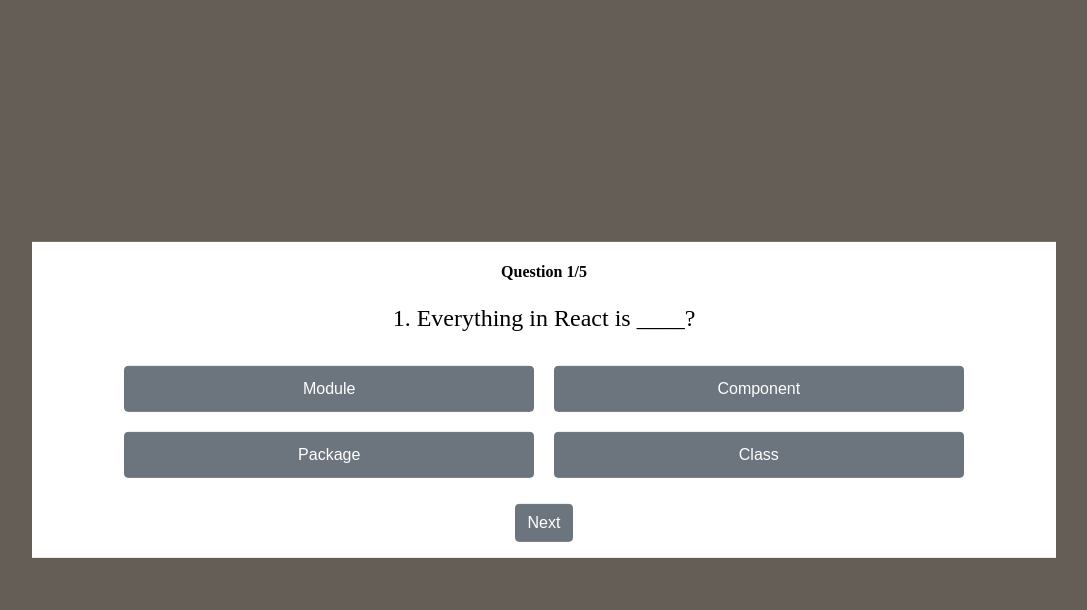
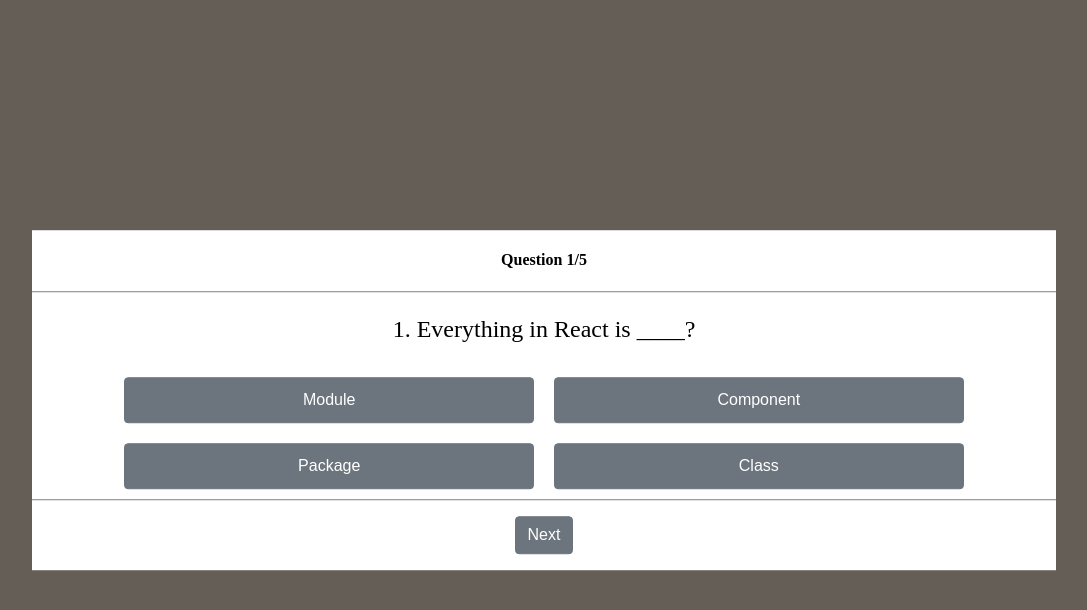
Before and after one commit to priyankanandi/quiz-with-react, a React (Create React App) app: page / in a window 1280 px wide. Both pictures are taken after a click on the button "Start". Shown: the top 610 px of the page, without its empty margins (96-1183 px from the left). Built offline with nearby package versions, Linux system fonts and the light colour scheme.

Commit message:
4 files modified, 1 added, 1 deleted

```diff
--- /dev/null
+++ b/api/questionsList.js
@@ -0,0 +1,33 @@
+export const questionsList = [
+    {
+      id: 0,
+      question: 'Everything in React is ____?',
+      answerindex : 1,
+      options: ['Module','Component','Package','Class']
+    },
+    {
+      id: 1,
+      question: 'What is Babel',
+      answerindex : 3,
+      options: ['A Compiler','An interpreter','A transpiler','Both Compiler and Transpilar']
+    },
+    {
+      id: 2,
+      question: 'What is ReactJS?',
+      answerindex : 2,
+      answer:'A Library for building interaction interfaces',
+      options: ['Server side Framework','User-interface framework','A Library for building interaction interfaces','Both 1 & 3']
+    },
+    {
+      id: 3,
+      question: 'In React what is used to pass data to a component from outside?',
+      answerindex : 2,
+      options: ['setState','render with arguments','props','PropTypes']
+    },
+    {
+      id: 4,
+      question: 'How many elements does a react component return?',
+      answerindex : 0,
+      options: ['Multiple Element','1 Element','2 Elements','0 Element']
+    },
+]
--- a/component/Modal/Modal.css
+++ b/component/Modal/Modal.css
@@ -8,6 +8,8 @@
 }
 .modal-title {
     font-size: 1rem;
+
+    border-bottom: 1px solid grey;
 }
 .modal-main {
     position:fixed;
@@ -19,6 +21,10 @@
     transform: translate(-50%,-50%);
   }
 
+  .modal-footer {
+    border-top: 1px solid grey;
+  }
+
 .close {
     background: transparent;
     border: none;
--- a/component/Modal/Modal.jsx
+++ b/component/Modal/Modal.jsx
@@ -1,32 +1,32 @@
 import React from 'react'
 
 //css
-import "./Modal.css";
+import './Modal.css';
 
 const Modal = (props) => {
-    const hideModal = props.show ? "modal display-block" : "modal display-none";
+    const hideModal = props.show ? 'modal display-block' : 'modal display-none';
     const disabled = props.disabled ? 'not-allowed' : 'pointer';
     return (
       <div className={hideModal}>
-          <div className="modal-main">
-            <div>
-              <h4 className="modal-title">Question {props.quizList.id}/{props.maxQuestions}</h4>
+          <div className='modal-main'>
+            <div className='modal-title'>
+              <h4>Question {props.questionNumber}/{props.maxQuestions}</h4>
             </div>
 
-            <div className="modal-body">
+            <div className='modal-body'>
               {props.children}
             </div>
 
-            <div>
-              {props.quizList.id > 1 && (
-                <button type="button" className="secondary" onClick={props.handlePrevious}>Previous</button>
-              )}
-              {props.quizList.id === props.maxQuestions  ? (
-                <button type="button" className={`${disabled} success`} disabled={disabled} onClick={props.handleSubmit}>Submit</button>
-              ) :
-              (props.quizList.id < props.maxQuestions  && (
-                <button type="button" className={`${disabled} secondary`} disabled={disabled}  onClick={props.handleNext}>Next</button>
-              ))}
+            <div className='modal-footer'>
+                  {props.questionNumber > 1 && (
+                  <button type='button' className='secondary' onClick={props.handlePrevious}>Previous</button>
+                )}
+                {props.questionNumber === props.maxQuestions ? (
+                  <button type='button' className={`${disabled} success`} disabled={props.disabled} onClick={props.handleSubmit}>Submit</button>
+                ) :
+                (props.questionNumber < props.maxQuestions  && (
+                  <button type='button' className={`${disabled} secondary`} disabled={props.disabled}  onClick={props.handleNext}>Next</button>
+                ))}
             </div>
 
           </div>
--- a/constants/questionsList.js
+++ /dev/null
@@ -1,7 +0,0 @@
-export const questionsList = [
-    { id: 1, question: 'Everything in React is ____?', answer:'Component', options: ['Module','Component','Package','Class']},
-    { id: 2, question: 'What is Babel', answer:'Both Compiler and Transpilar', options: ['A Compiler','An interpreter','A transpiler','Both Compiler and Transpilar']},
-    { id: 3, question: 'What is ReactJS?', answer:'A Library for building interaction interfaces', options: ['Server side Framework','User-interface framework','A Library for building interaction interfaces','Both Server side Framework and A Library for building interaction interfaces']},
-    { id: 4, question: 'In React what is used to pass data to a component from outside?', answer:'props', options: ['setState','render with arguments','props','PropTypes']},
-    { id: 5, question: 'How many elements does a react component return?', answer:'Component', options: ['Multiple Element','1 Element','2 Elements','0 Element']},
-]
--- a/containers/QuizContainer.jsx
+++ b/containers/QuizContainer.jsx
@@ -4,14 +4,16 @@
 import Modal from '../component/Modal/Modal';
 
 //constants
-import { questionsList } from '../constants/questionsList';
+import { questionsList } from '../api/questionsList';
 
 const QuizContainer = (props) => {
     const [modalShow, setModal] = useState(false);
     const [disableButton, setDisable] = useState(true);
     const [quizList, setQuestion] = useState({});
-    const [answer, setAnswer] = useState(null);
-    const [answerCount, setCount] = useState(0);
+    const [givenAnswer, setAnswerObject] = useState({});
+    const [counter, setCount] = useState(0);
+    const [totalCount, setTotalCount] = useState(0);
+
     useEffect(() => {
         setNextOrPreviousQuestion(0);
     },[]);
@@ -20,8 +22,8 @@
         setQuestion({
             id: questionsList[index].id,
             question: questionsList[index].question,
-            correctAnswer : questionsList[index].answer,
             answerOptions : questionsList[index].options,
+            answerIndex: questionsList[index].answerindex,
             result: false,
         });
 
@@ -32,40 +34,55 @@
     }
 
     const handlePrevious = () => {
-        const preQue = quizList.id - 2;
+        setCount(counter - 1)
+        const preQue = quizList.id - 1;
         setNextOrPreviousQuestion(preQue);
         setDisable(false);
     }
 
-    const handleNext = (e) => {
-        console.log(e)
-        const nextQue = quizList.id;
+    const handleNext = (event) => {
+        setCount(counter + 1)
+        const nextQue = quizList.id + 1 ;
         setNextOrPreviousQuestion(nextQue);
-        setDisable(true);
-    }
-
-    const handleSelect = (id, selectedAnswer) => {
-        setDisable(false);
-        setAnswer(selectedAnswer)
-        if(selectedAnswer === quizList.correctAnswer) {
-            setCount(answerCount+1);
+        if(givenAnswer[nextQue]) {
+          setDisable(false);
+        } else {
+          setDisable(true);
         }
     }
 
-    const handleSubmit = (e) =>{
-        e.preventDefault();
+    const handleSelect = (event, list) => {
+      var answerObject = givenAnswer;
+      var indexParsed = parseInt(event.target.value)
+      var questionIndex = counter;
+      answerObject[questionIndex] = indexParsed;
+      setAnswerObject(answerObject);
+      setDisable(false);
+    }
+
+    const handleSubmit = (event) =>{
+      let count=0;
+        event.preventDefault();
         setQuestion({...quizList, result : true})
         setModal(false);
+        const answerindex=questionsList.map(list=> list.answerindex);
+        for(var i=0 ; i < questionsList.length; i++) {
+          console.log(givenAnswer[i] === answerindex[i])
+          if(givenAnswer[i] === answerindex[i]){
+            const count = i+ 1;
+            setTotalCount(count)
+          }
+        }
+
     }
-
     return (
         <>
             {quizList.result ? (
-                answerCount === questionsList.length ? (
-                    <div>Wowwww you have got {answerCount}/{questionsList.length}</div>
+                totalCount === questionsList.length ? (
+                    <h1>Wowwww you have got {totalCount}/{questionsList.length}</h1>
                 ):
                 (
-                    <div>{answerCount} correct answer out of {questionsList.length}</div>
+                    <h1>{totalCount} correct answer out of {questionsList.length}</h1>
                 )
             ): (
             <>
@@ -78,18 +95,19 @@
                 <Modal
                     show={modalShow}
                     handlePrevious={handlePrevious}
-                    handleNext={(e) => handleNext(e)}
+                    handleNext={handleNext}
                     disabled={disableButton}
                     quizList={quizList}
+                    questionNumber={quizList.id + 1}
                     handleSubmit={handleSubmit}
                     maxQuestions={questionsList.length}>
-                    <p className='question'>{quizList.id}. {quizList.question}</p>
-                    {quizList.answerOptions.map((list) => {
+                    <p className='question'>{quizList.id + 1}. {quizList.question}</p>
+                    {quizList.answerOptions.map((list,index) => {
                         return (
                             <button type="button pointer"
-                                value={list}
-                                className={`${answer === list ? 'warning' : 'secondary'} options`}
-                                onClick={()=>handleSelect(quizList.id, list)}
+                                value={index}
+                                className={`${ givenAnswer[counter] == index ? 'warning' : 'secondary'} options`}
+                                onClick={(e)=> handleSelect(e, list)}
                                 key={list}>{list}</button>
                         )
                     })}
--- a/index.css
+++ b/index.css
@@ -59,6 +59,7 @@
   width: 40%;
   padding: 10px;
   margin: 10px;
+  white-space: inherit;
 }
 
 .display-block {
```
